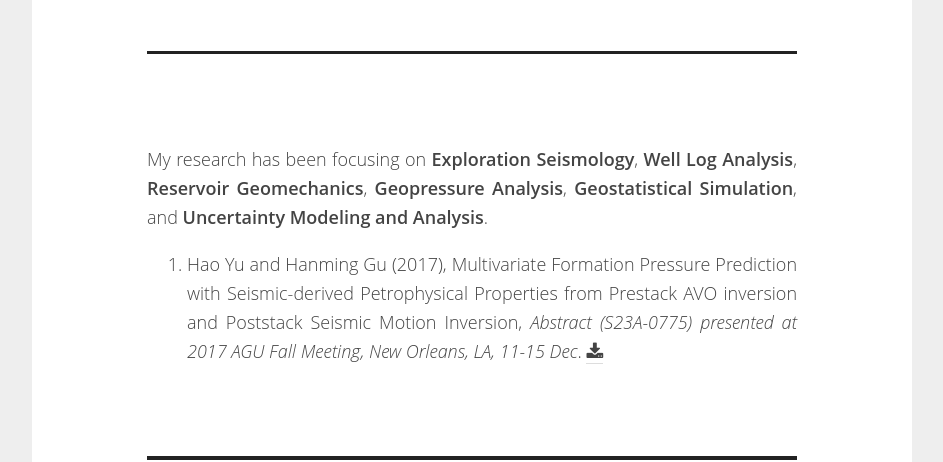
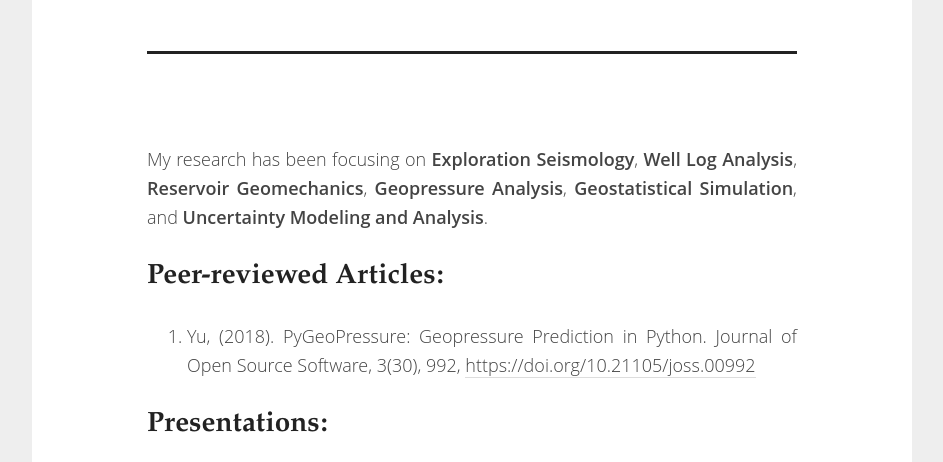
Before and after one commit to appproximate/appproximate.github.io, a plain HTML site: page pages/research.html in a window 1280 px wide. Shown: the part 475-937 px from the top of the page, without its empty margins (168-1111 px from the left). Drawn offline with nearby package versions, Linux system fonts and the light colour scheme; some packages are replaced by stand-ins of ours; a script that the page names is missing; a web font is replaced by a local one.

Commit message:
Update documentation

```diff
--- a/pages/research.html
+++ b/pages/research.html
@@ -63,6 +63,11 @@
 
 
     <p>My research has been focusing on <strong>Exploration Seismology</strong>, <strong>Well Log Analysis</strong>, <strong>Reservoir Geomechanics</strong>, <strong>Geopressure Analysis</strong>, <strong>Geostatistical Simulation</strong>, and <strong>Uncertainty Modeling and Analysis</strong>.</p>
+<h2>Peer-reviewed Articles:</h2>
+<ol>
+<li>Yu, (2018). PyGeoPressure: Geopressure Prediction in Python. Journal of Open Source Software, 3(30), 992, <a href="https://doi.org/10.21105/joss.00992">https://doi.org/10.21105/joss.00992</a></li>
+</ol>
+<h2>Presentations:</h2>
 <ol>
 <li>Hao Yu and Hanming Gu (2017), Multivariate Formation Pressure Prediction with Seismic-derived Petrophysical Properties from Prestack AVO inversion and Poststack Seismic Motion Inversion, <em>Abstract (S23A-0775) presented at 2017 AGU Fall Meeting, New Orleans, LA, 11-15 Dec</em>. <a href="https://zenodo.org/record/1449775#.W7g4nkYzaUk"><i aria-hidden="true" class="fa fa-download"></i></a></li>
 </ol>
```
